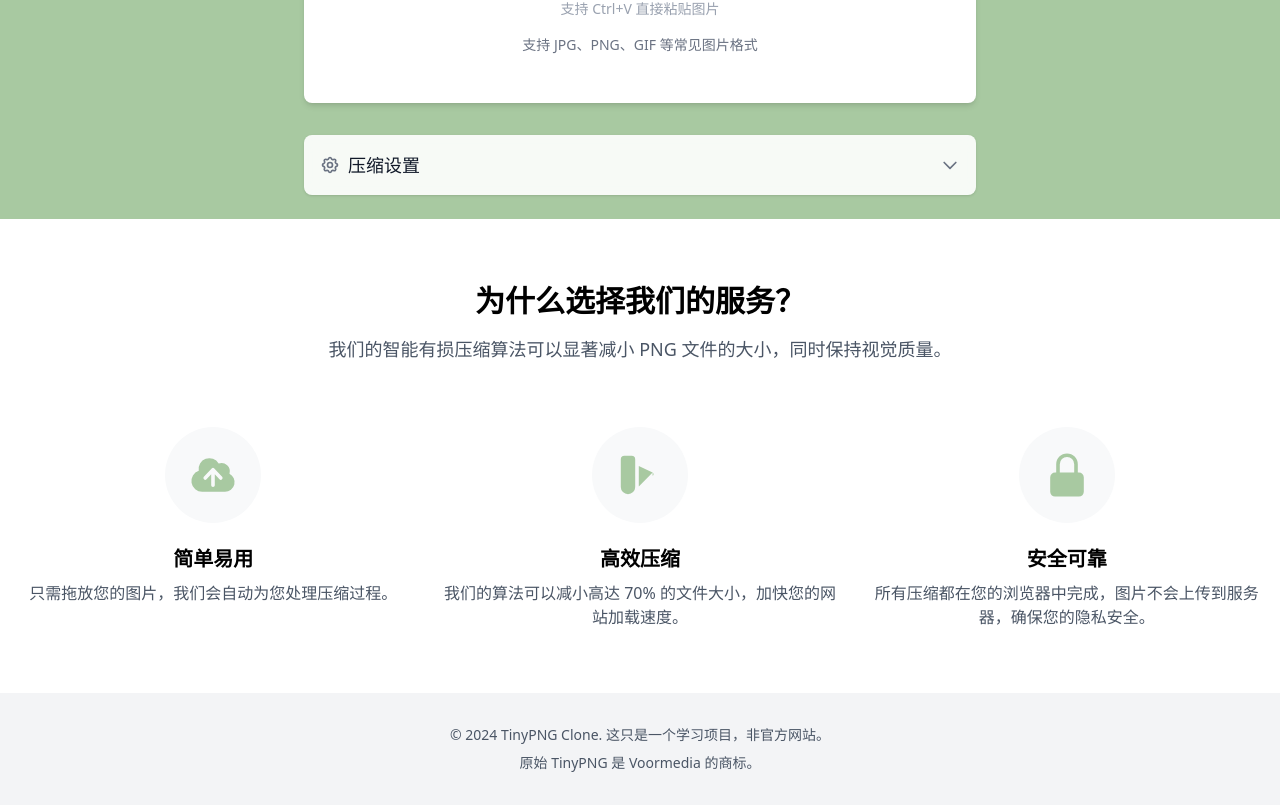
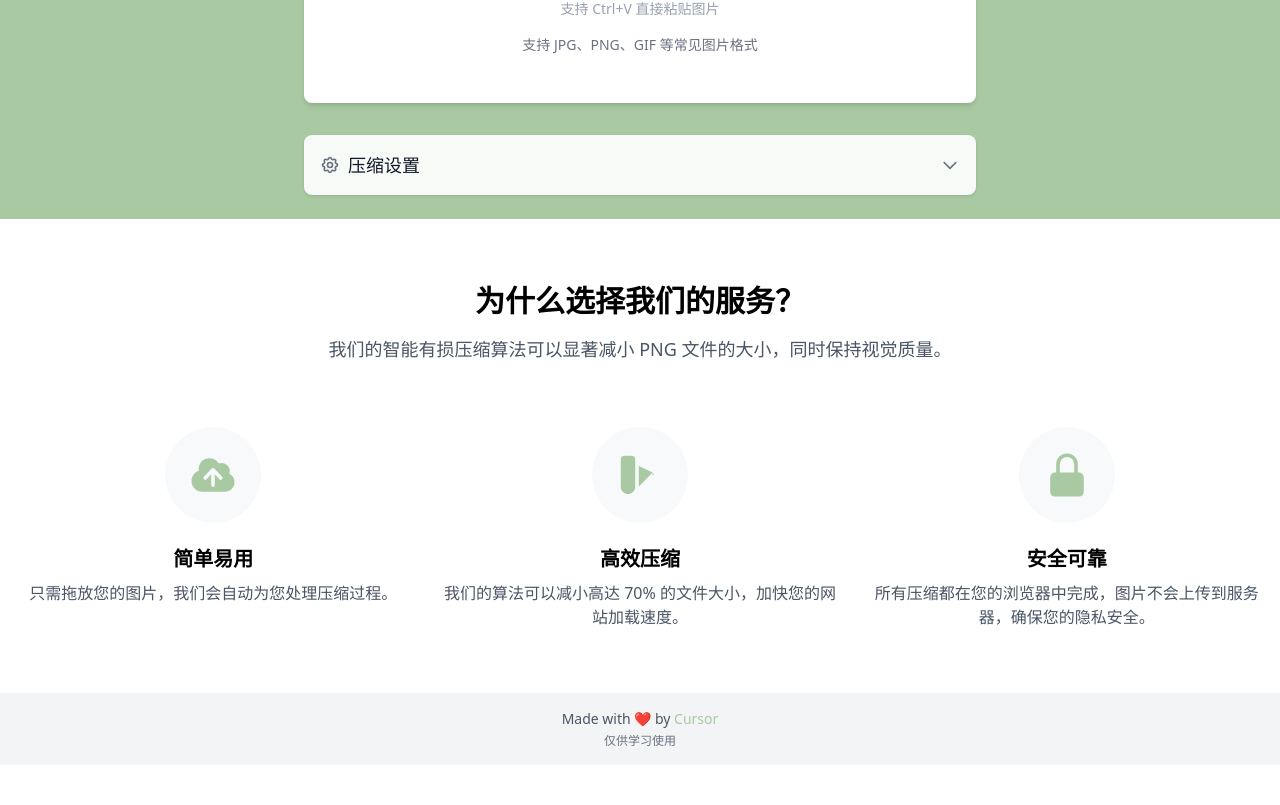
Before and after one commit to yuzai/my-tinypng, a React (Vite) app: page / in a window 1280 px wide. Shown: the part 433-1238 px from the top of the page. After the commit the page ends 1198 px from the top, so only its background shows below. Built offline with nearby package versions, Linux system fonts and the light colour scheme.

Commit message:
fix: text

```diff
--- a/src/components/Footer.jsx
+++ b/src/components/Footer.jsx
@@ -2,12 +2,12 @@ import React from 'react'
 
 export default function Footer() {
   return (
-    <footer className="bg-gray-100 py-8">
-      <div className="container mx-auto px-4">
-        <div className="text-center text-gray-600 text-sm">
-          <p>© 2024 TinyPNG Clone. 这只是一个学习项目，非官方网站。</p>
-          <p className="mt-2">原始 TinyPNG 是 Voormedia 的商标。</p>
-        </div>
+    <footer className="bg-gray-100 py-4">
+      <div className="container mx-auto px-4 text-center text-sm text-gray-600">
+        <p>
+          Made with ❤️ by <a href="https://cursor.sh/" target="_blank" rel="noopener noreferrer" className="text-[#A8C9A1] hover:text-[#96B78F]">Cursor</a>
+        </p>
+        <p className="mt-1 text-xs text-gray-500">仅供学习使用</p>
       </div>
     </footer>
   )
--- a/src/components/ImagePreview.jsx
+++ b/src/components/ImagePreview.jsx
@@ -34,7 +34,7 @@ export default function ImagePreview({
           </button>
         </div>
 
-        <div className="flex-1 overflow-auto p-2 md:p-4">
+        <div className="flex-1 overflow-x-hidden p-2 md:p-4">
           <div className="relative w-full h-[70vh] bg-[#f0f0f0] rounded-lg select-none touch-pan-x">
             <div className="absolute inset-0 flex items-center justify-center">
               {/* 原始图片容器 */}
```
